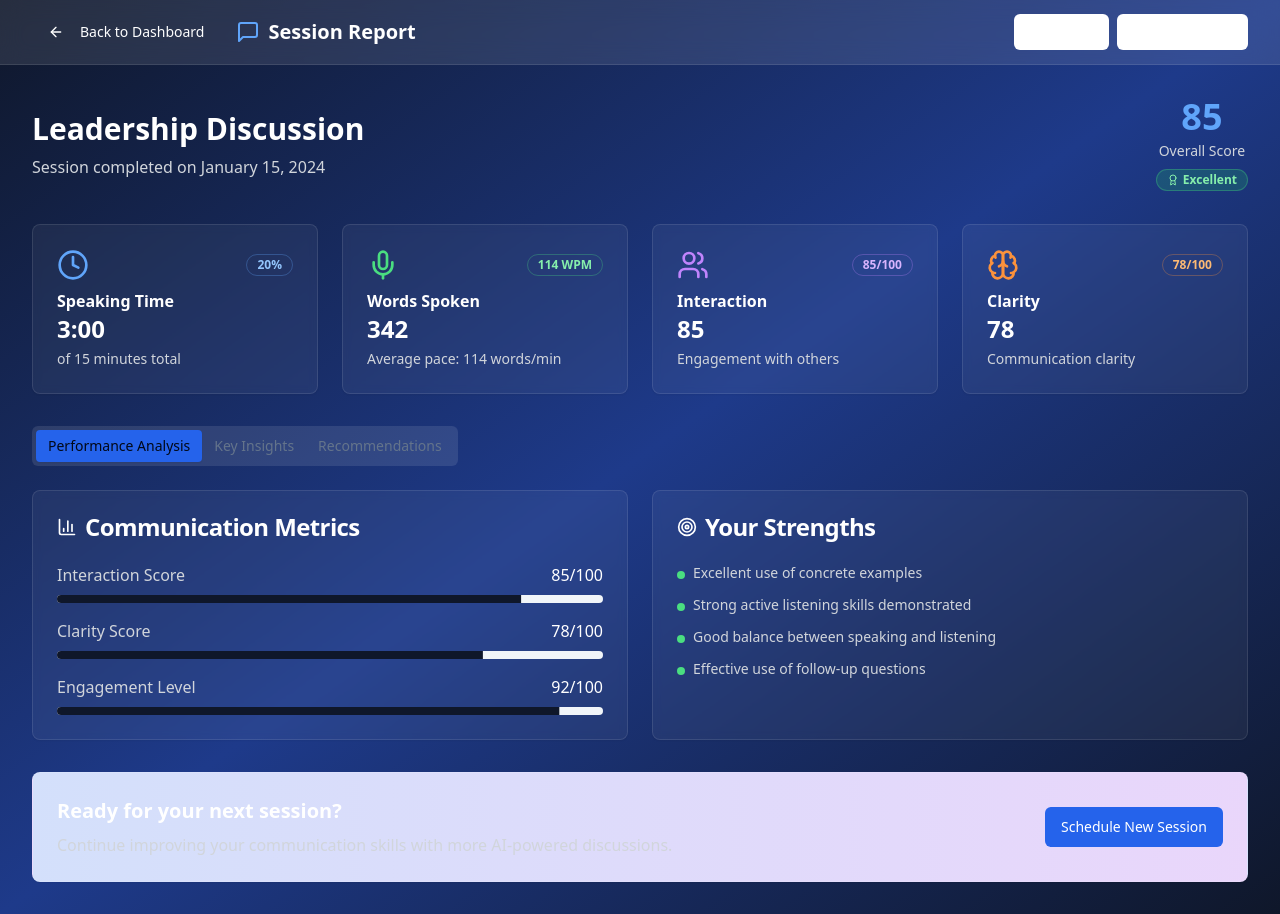
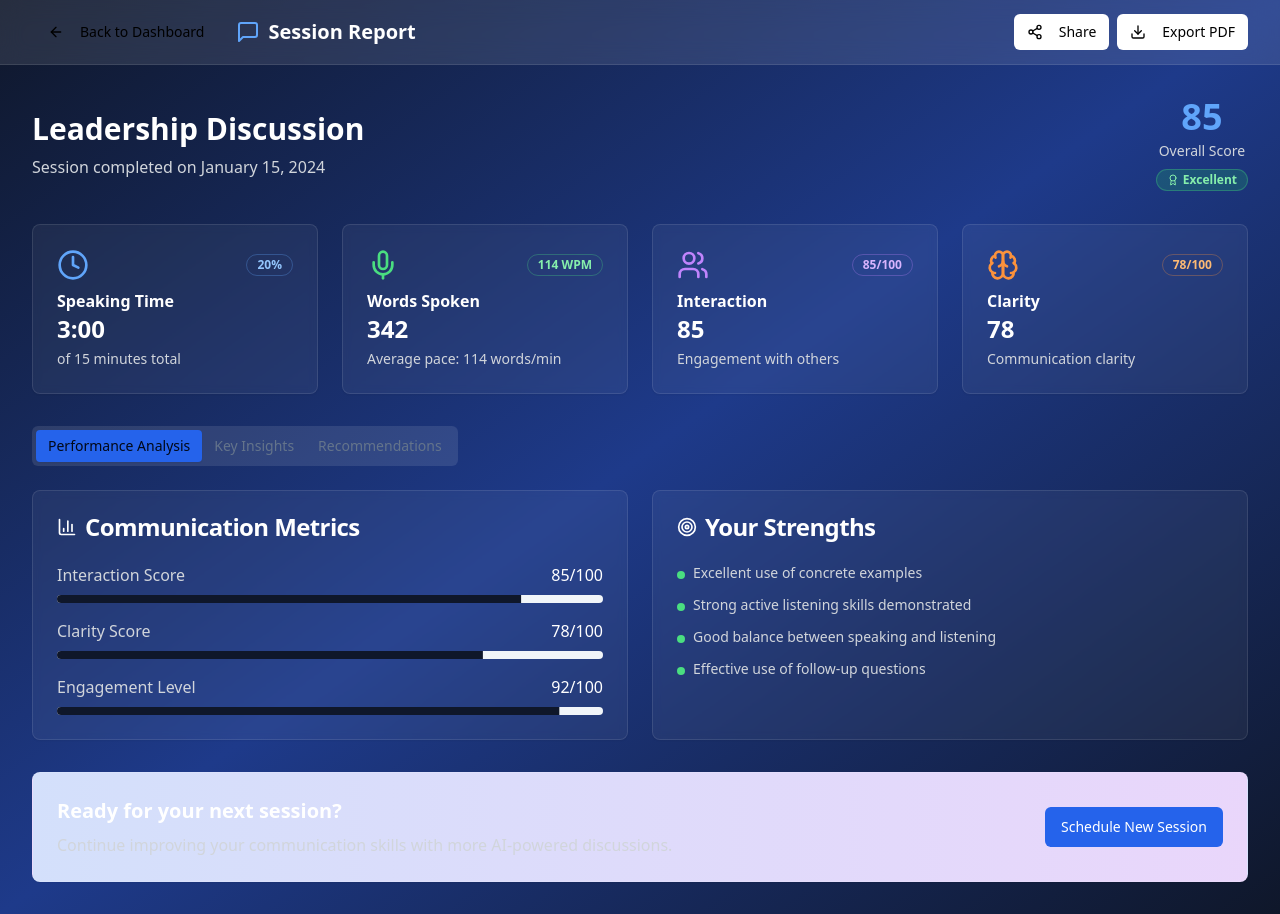
Before and after one commit to akhilbandaru326/talk-wise-circles, a React (Vite) app: page /report/1 in a window 1280 px wide. Built offline with nearby package versions, Linux system fonts and the light colour scheme.

Commit message:
Update SessionReport.tsx

```diff
--- a/src/pages/SessionReport.tsx
+++ b/src/pages/SessionReport.tsx
@@ -105,7 +105,7 @@ const SessionReport = () => {
               <Button
                 variant="ghost"
                 onClick={() => navigate('/dashboard')}
-                className="text-white hover:text-blue-300"
+                className="text-black hover:text-blue-300"
               >
                 <ArrowLeft className="w-4 h-4 mr-2" />
                 Back to Dashboard
@@ -117,11 +117,11 @@ const SessionReport = () => {
             </div>
 
             <div className="flex items-center space-x-2">
-              <Button variant="outline" size="sm" className="border-white/20 text-white hover:bg-white/10">
+              <Button variant="outline" size="sm" className="border-white/20 text-black hover:bg-white/10">
                 <Share2 className="w-4 h-4 mr-2" />
                 Share
               </Button>
-              <Button variant="outline" size="sm" className="border-white/20 text-white hover:bg-white/10">
+              <Button variant="outline" size="sm" className="border-white/20 text-black hover:bg-white/10">
                 <Download className="w-4 h-4 mr-2" />
                 Export PDF
               </Button>
```
